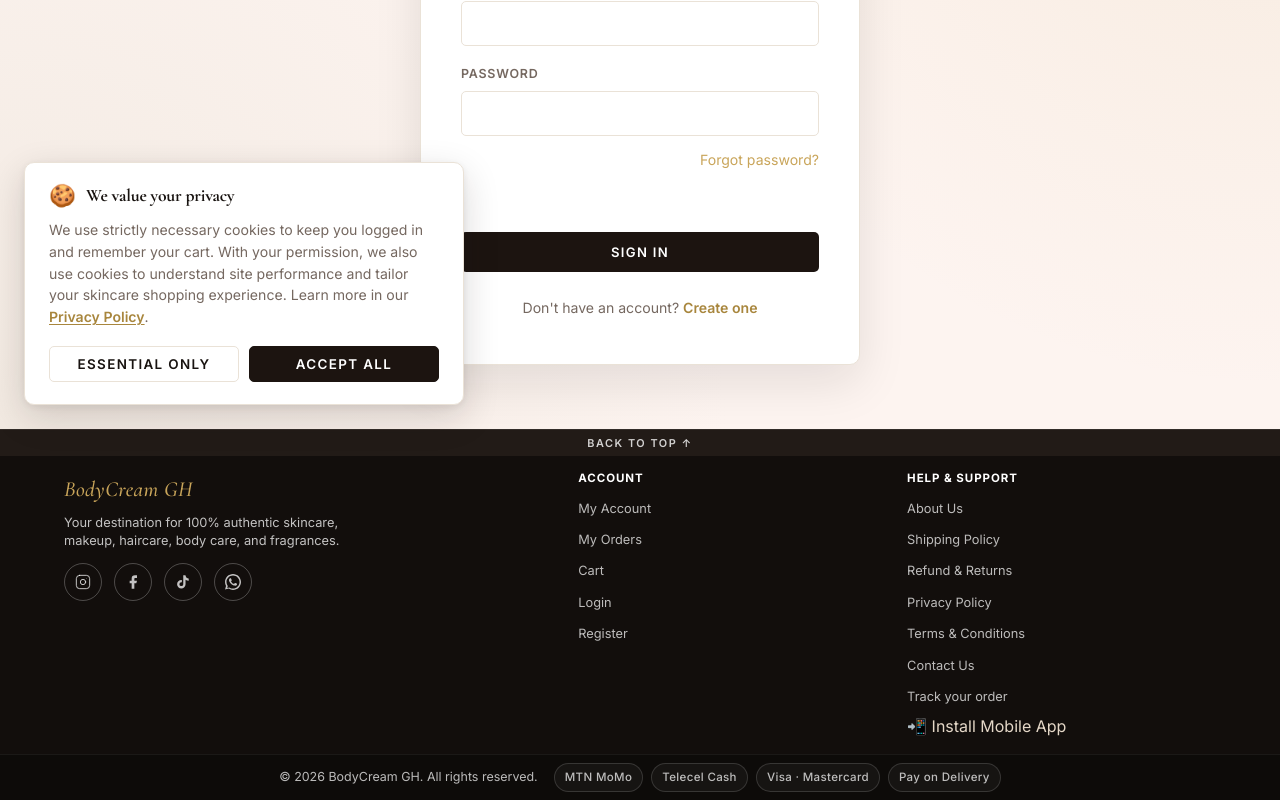
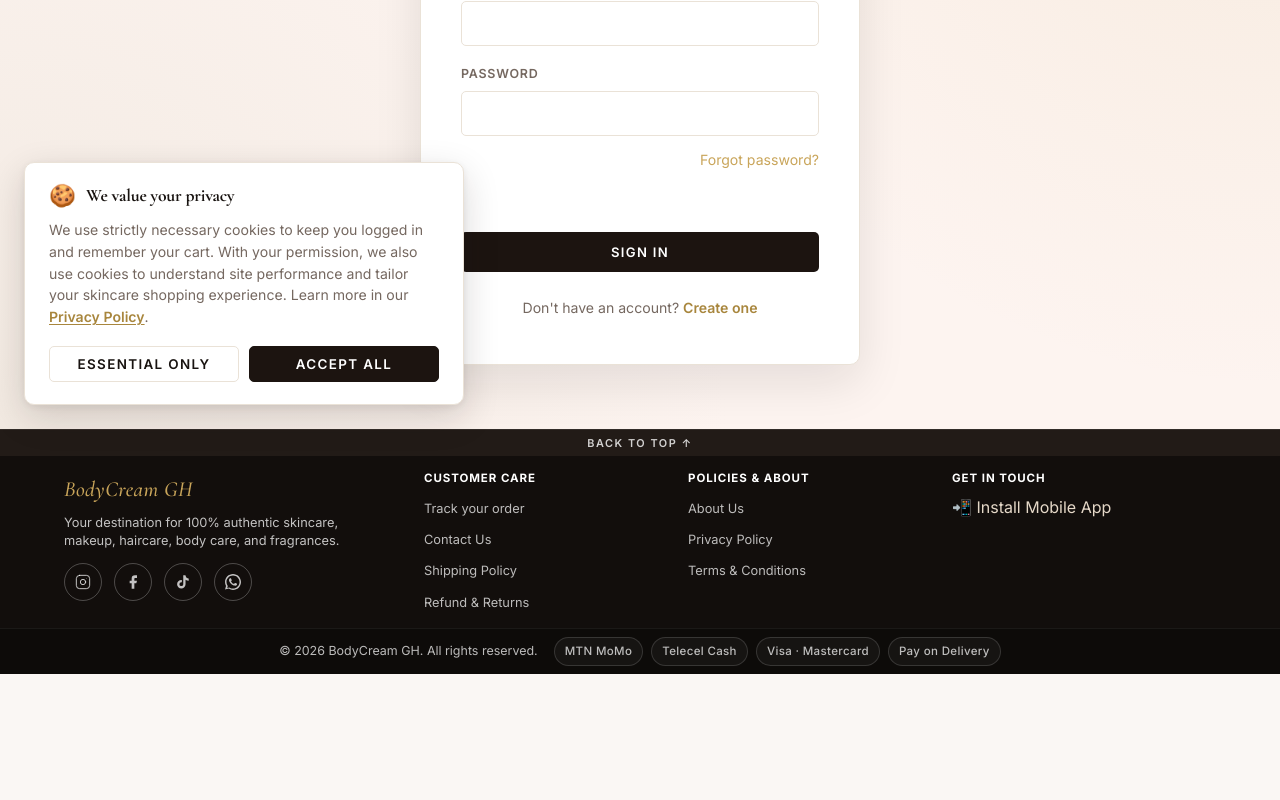
Before and after one commit to Kabutey-Mordecai/BodyCreamGH, a React (Vite) app in the folder frontend/: page /login in a window 1280 px wide. Shown: the part 371-1171 px from the top of the page. After the commit the page ends 1045 px from the top, so only its background shows below. Built offline with nearby package versions, Linux system fonts and the light colour scheme; no server answers.

Commit message:
refactor(footer): remove account column and split help & support into 3 compact groups

```diff
--- a/frontend/src/components/Footer.css
+++ b/frontend/src/components/Footer.css
@@ -369,7 +369,7 @@
   }
 }
 
-/* ══ 3-COLUMN UNIFORM FONT FOOTER ═══════════════════════════ */
+/* ══ 4-COLUMN UNIFORM FONT FOOTER ═══════════════════════════ */
 .footer,
 .footer-col-head,
 .footer-col a,
@@ -377,8 +377,8 @@
   font-family: var(--font-body);
 }
 .footer-grid {
-  grid-template-columns: 1.6fr 1fr 1fr;
-  gap: 20px;
+  grid-template-columns: 1.4fr 1fr 1fr 1.1fr;
+  gap: 24px;
 }
 .footer-brand {
   display: block;
@@ -386,7 +386,7 @@
 .footer-tagline {
   font-size: 0.8rem;
   margin-bottom: 12px;
-  max-width: 300px;
+  max-width: 280px;
 }
 .footer-col-head {
   font-size: 0.72rem;
@@ -399,9 +399,15 @@
   font-size: 0.8rem;
   font-weight: 400;
 }
-@media (max-width: 768px) {
+@media (max-width: 900px) {
   .footer-grid {
     grid-template-columns: 1fr 1fr;
-    gap: 16px;
+    gap: 20px 24px;
   }
 }
+@media (max-width: 500px) {
+  .footer-grid {
+    grid-template-columns: 1fr;
+    gap: 18px;
+  }
+}
--- a/frontend/src/components/Footer.jsx
+++ b/frontend/src/components/Footer.jsx
@@ -4,22 +4,17 @@ import './Footer.css';
 
 const YEAR = new Date().getFullYear();
 
-const ACCOUNT_LINKS = [
-  { label: 'My Account',  to: '/account' },
-  { label: 'My Orders',   to: '/orders' },
-  { label: 'Cart',        to: '/cart' },
-  { label: 'Login',       to: '/login' },
-  { label: 'Register',    to: '/register' },
+const CUSTOMER_CARE_LINKS = [
+  { label: 'Track your order', to: '/track' },
+  { label: 'Contact Us',       to: '/contact' },
+  { label: 'Shipping Policy',  to: '/shipping-policy' },
+  { label: 'Refund & Returns', to: '/refund-policy' },
 ];
 
-const INFO_LINKS = [
+const LEGAL_LINKS = [
   { label: 'About Us',           to: '/#our-story' },
-  { label: 'Shipping Policy',    to: '/shipping-policy' },
-  { label: 'Refund & Returns',   to: '/refund-policy' },
   { label: 'Privacy Policy',     to: '/privacy-policy' },
   { label: 'Terms & Conditions', to: '/terms' },
-  { label: 'Contact Us',         to: '/contact' },
-  { label: 'Track your order',   to: '/track' },
 ];
 
 const SOCIALS_META = [
@@ -165,11 +160,11 @@ export default function Footer() {
             </div>
           </div>
 
-          {/* Account links */}
+          {/* Group 1: Customer Care */}
           <div className="footer-col">
-            <h4 className="footer-col-head">Account</h4>
+            <h4 className="footer-col-head">Customer Care</h4>
             <ul>
-              {ACCOUNT_LINKS.map(l => (
+              {CUSTOMER_CARE_LINKS.map(l => (
                 <li key={l.label}>
                   <Link to={l.to}>{l.label}</Link>
                 </li>
@@ -177,15 +172,22 @@ export default function Footer() {
             </ul>
           </div>
 
-          {/* Help & Support links */}
-          <div id="contact-footer" className="footer-col">
-            <h4 className="footer-col-head">Help &amp; Support</h4>
+          {/* Group 2: Policies & About */}
+          <div className="footer-col">
+            <h4 className="footer-col-head">Policies &amp; About</h4>
             <ul>
-              {INFO_LINKS.map(l => (
+              {LEGAL_LINKS.map(l => (
                 <li key={l.label}>
                   <Link to={l.to}>{l.label}</Link>
                 </li>
               ))}
+            </ul>
+          </div>
+
+          {/* Group 3: Contact & App */}
+          <div id="contact-footer" className="footer-col">
+            <h4 className="footer-col-head">Get in Touch</h4>
+            <ul>
               {cleanPhone && (
                 <li>
                   <a href={`tel:${cleanPhone.replace(/\s+/g, '')}`}>{cleanPhone}</a>
```
